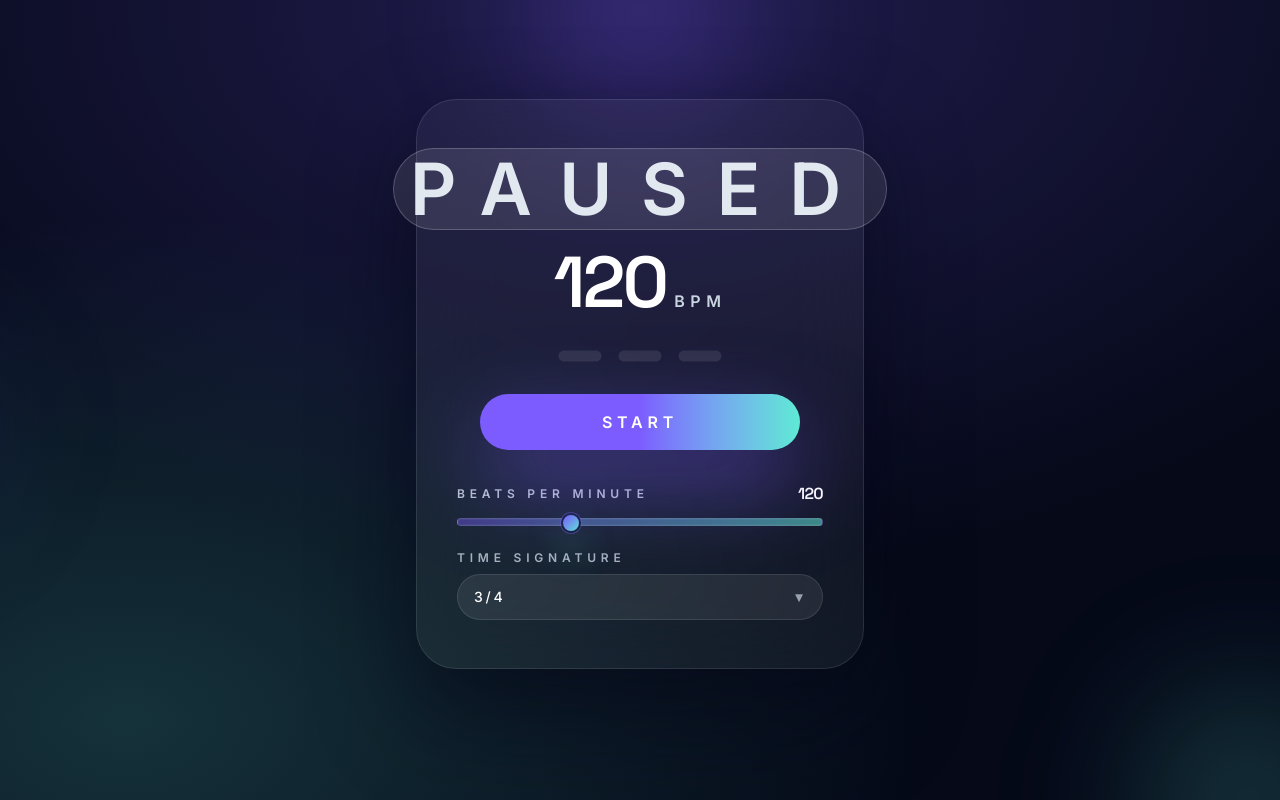
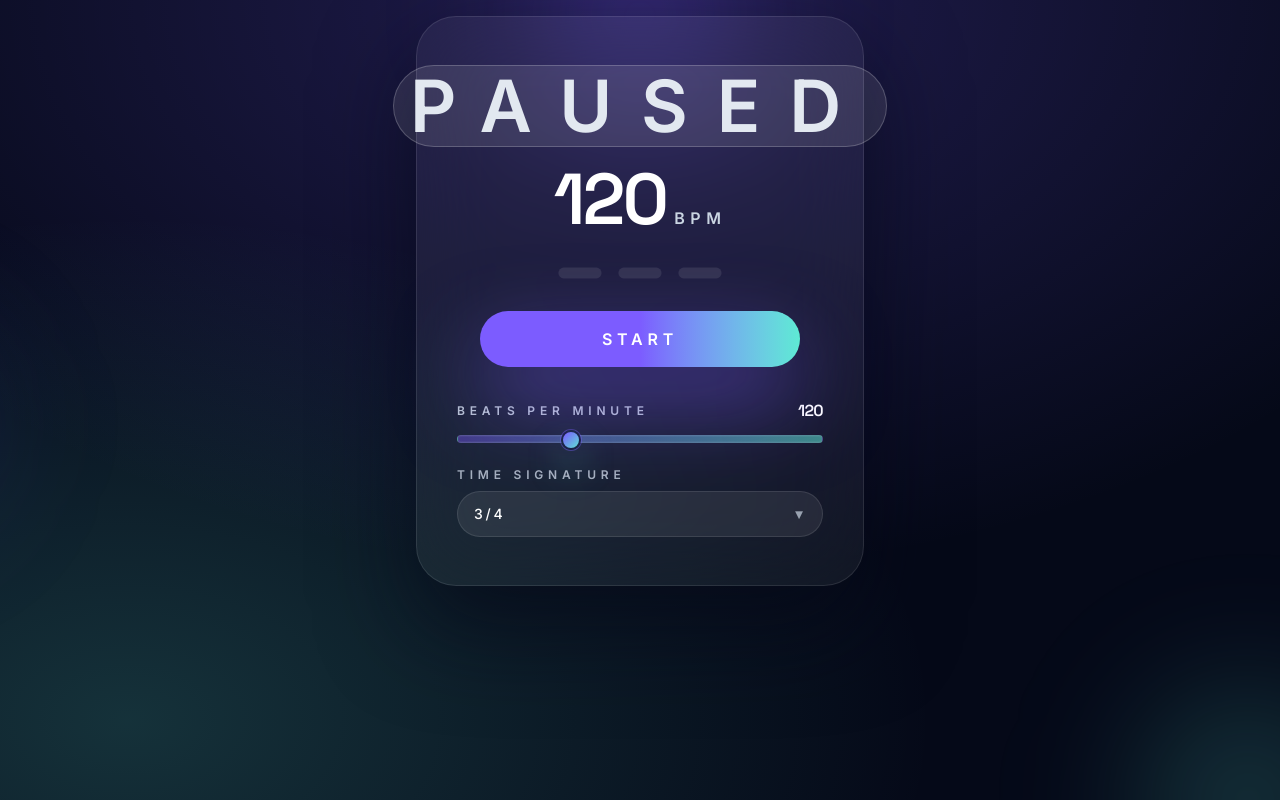
Before and after one commit to cassina/metronome, a Next.js app: page / in a window 1280 px wide. Built offline with nearby package versions, Linux system fonts and the light colour scheme.

Commit message:
chore: indent next config and remove flex-1 in main page

```diff
--- a/src/app/page.tsx
+++ b/src/app/page.tsx
@@ -118,7 +118,7 @@ export default function MetronomeClient() {
                     </header>
                 )
             }
-            <section className="z-10 flex flex-1 items-center justify-center px-6 pb-12 pt-4">
+            <section className="z-10 flex items-center justify-center px-6 pb-12 pt-4">
                 <div className="flex w-full max-w-md flex-col items-center gap-8 rounded-[2.5rem] border border-white/10 bg-white/[0.05] px-6 py-9 text-center shadow-[0_40px_95px_rgba(5,8,24,0.7)] backdrop-blur-2xl sm:px-10 sm:py-12">
                     <div className="flex flex-col items-center gap-4">
             <span
```
Also changed, not shown: next.config.ts (indentation only).
